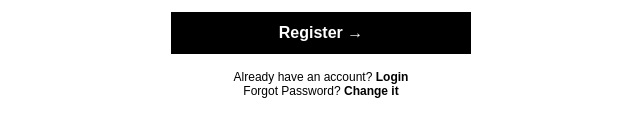
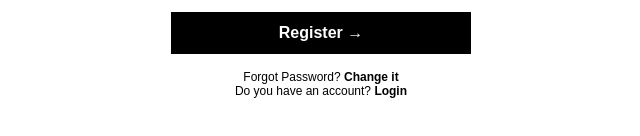
Before and after one commit to Mattynewts/Fishify, a React (Create React App) app: page /register in a window 1280 px wide. Shown: the part 600-736 px from the top of the page, without its empty margins (319-959 px from the left). Built offline with nearby package versions, Linux system fonts and the light colour scheme.

Commit message:
Added some updates

```diff
--- a/src/components/forgot-password.js
+++ b/src/components/forgot-password.js
@@ -1,7 +1,8 @@
 // ForgotPassword.js
 import React from 'react';
 import { Button, Container, Grid, GridCol, Image, TextInput } from '@mantine/core';
-import '../styling/login.css'; // Use the existing CSS file for styling
+import { Link } from 'react-router-dom';
+import '../styling/login.css';
 import Logo from '../assets/logo.png';
 
 const ForgotPassword = () => (
@@ -38,7 +39,10 @@ const ForgotPassword = () => (
         <GridCol span={12}>
           <div className="bottom-text">
             <p className="bottom">
-              Remember your password? <span className="text-bold">Login</span>
+              Need an account? <Link to="/register" className="text-bold">Sign up</Link>
+            </p>
+            <p className="bottom">
+              Do you have an account?<Link to="/login" className="text-bold"> Login</Link>
             </p>
           </div>
         </GridCol>
--- a/src/components/login.js
+++ b/src/components/login.js
@@ -2,6 +2,7 @@
 import React from 'react';
 import { Button, Container, Grid, GridCol, Image, TextInput } from '@mantine/core';
 import '../styling/login.css';
+import { Link } from 'react-router-dom';
 import Logo from '../assets/logo.png';
 
 const Login = () => (
@@ -46,10 +47,10 @@ const Login = () => (
         <GridCol span={12}>
           <div className="bottom-text">
             <p className="bottom">
-              Forgot Password? <span className="text-bold">Change it</span>
+              Forgot Password? <Link to="/forgot-password" className="text-bold">Change it</Link>
             </p>
             <p className="bottom">
-              Do you have an account?<span className="text-bold"> New Account</span>
+              Don't have an account?<Link to="/register" className="text-bold"> New Account</Link>
             </p>
           </div>
         </GridCol>
--- a/src/components/register.js
+++ b/src/components/register.js
@@ -1,7 +1,9 @@
 // Register.js
 import React from 'react';
 import { Button, Container, Grid, GridCol, Image, TextInput } from '@mantine/core';
-import '../styling/login.css'; // Create a new CSS file for registration styling
+import { Link } from 'react-router-dom';
+
+import '../styling/login.css';
 import Logo from '../assets/logo.png';
 
 const Register = () => (
@@ -45,11 +47,11 @@ const Register = () => (
 
         <GridCol span={12}>
           <div className="bottom-text">
-            <p className="bottom">
-              Already have an account? <span className="text-bold">Login</span>
+          <p className="bottom">
+              Forgot Password? <Link to="/forgot-password" className="text-bold">Change it</Link>
             </p>
             <p className="bottom">
-              Forgot Password? <span className="text-bold">Change it</span>
+              Do you have an account?<Link to="/login" className="text-bold"> Login</Link>
             </p>
           </div>
         </GridCol>
--- a/src/styling/login.css
+++ b/src/styling/login.css
@@ -107,3 +107,8 @@ button {
   font-size: 35px;
   margin-bottom: 10px;
 }
+
+a {
+  color: black;
+  text-decoration: none;
+}
```
